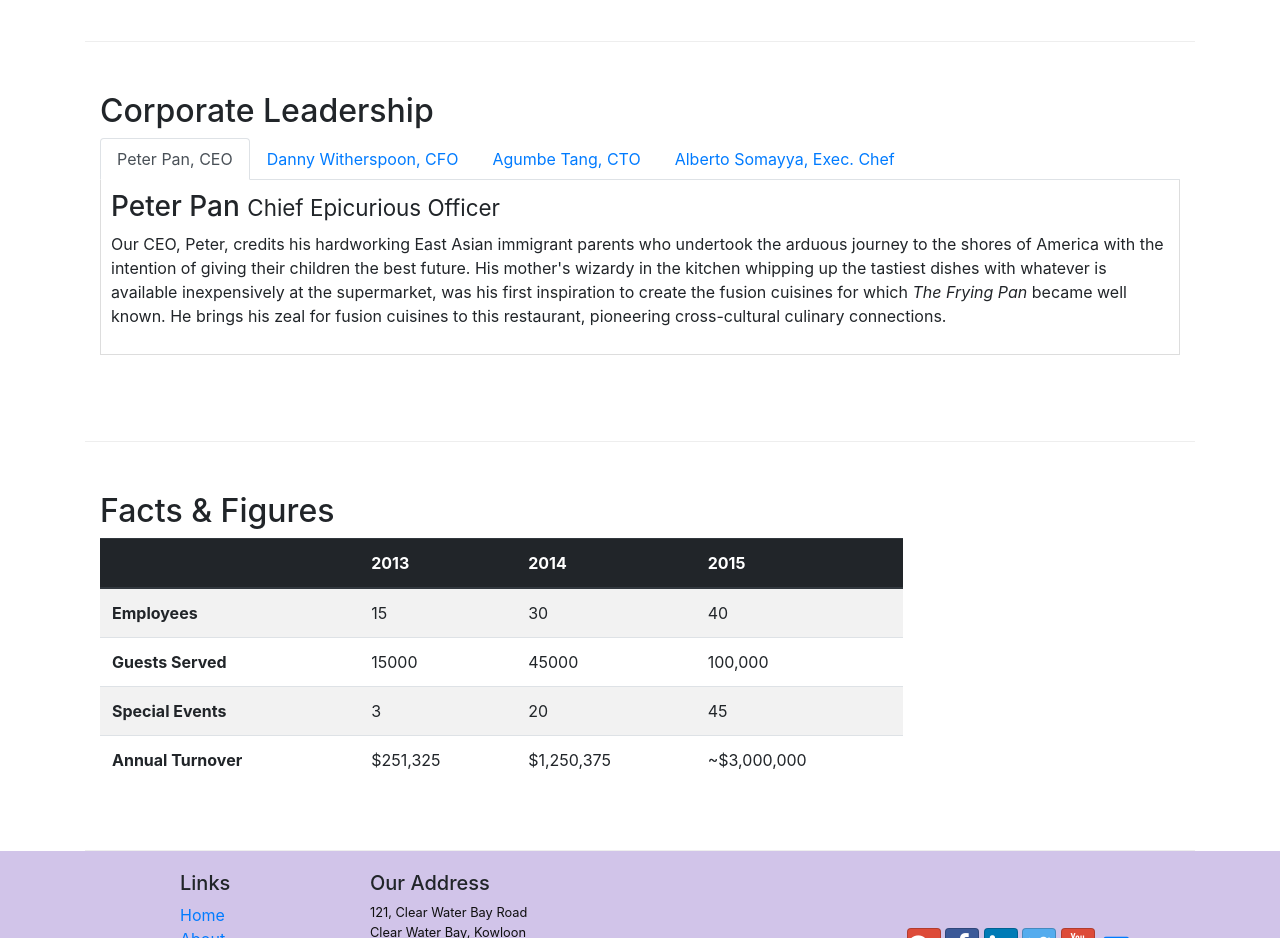
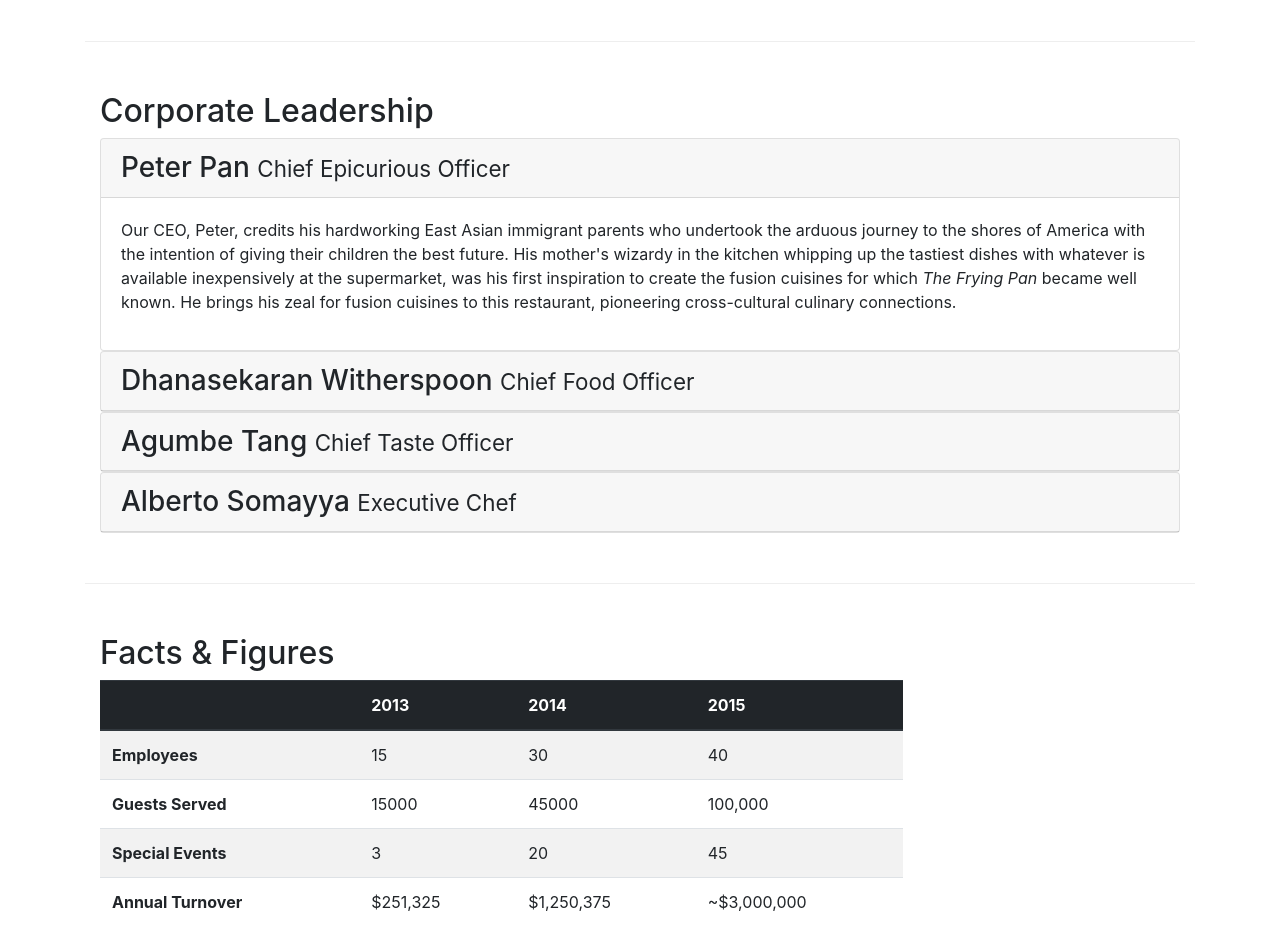
Before and after one commit to utkarshlath/Bootstrap-Restaurant, a website: page aboutus.html in a window 1280 px wide. Shown: the part 920-1858 px from the top of the page. Drawn offline with nearby package versions, Linux system fonts and the light colour scheme.

Commit message:
Accordion

```diff
--- a/aboutus.html
+++ b/aboutus.html
@@ -98,40 +98,63 @@
         <div class="row row-content">
             <div class="col-12">
                 <h2>Corporate Leadership</h2>
-                <ul class="nav nav-tabs">
-                    <li class="nav-item">
-                      <a class="nav-link active" href="#peter"
-                        role="tab" data-toggle="tab">Peter Pan, CEO</a>
-                    </li>
-                    <li class="nav-item">
-                      <a class="nav-link" href="#danny" role="tab"
-                        data-toggle="tab">Danny Witherspoon, CFO</a>
-                    </li>
-                    <li class="nav-item">
-                      <a class="nav-link" href="#agumbe"role="tab"
-                        data-toggle="tab">Agumbe Tang, CTO</a>
-                    </li>
-                    <li class="nav-item">
-                      <a class="nav-link" href="#alberto" role="tab"
-                        data-toggle="tab">Alberto Somayya, Exec. Chef</a>
-                    </li>
-                </ul>
-                <div class="tab-content">
-                    <div role="tabpanel" class="tab-pane fade show active" id="peter">
-                        <h3>Peter Pan <small>Chief Epicurious Officer</small></h3>
-                        <p class="d-none d-sm-block">Our CEO, Peter, credits his hardworking East Asian immigrant parents who undertook the arduous journey to the shores of America with the intention of giving their children the best future. His mother's wizardy in the kitchen whipping up the tastiest dishes with whatever is available inexpensively at the supermarket, was his first inspiration to create the fusion cuisines for which <em>The Frying Pan</em> became well known. He brings his zeal for fusion cuisines to this restaurant, pioneering cross-cultural culinary connections.</p>
+
+                <div id="accordion">
+                    <div class="card">
+                        <div class="card-header">
+                            <h3 class="mb-0">
+                                <a data-toggle="collapse" data-target="#peter">
+                                    Peter Pan <small>Chief Epicurious Officer</small>
+                                </a>
+                            </h3>
+                        </div>
+                        <div role="tabpanel" class="collapse show" id="peter" data-parent="#accordion">
+                            <div class="card-body">
+                                <p class="d-none d-sm-block">Our CEO, Peter, credits his hardworking East Asian immigrant parents who undertook the arduous journey to the shores of America with the intention of giving their children the best future. His mother's wizardy in the kitchen whipping up the tastiest dishes with whatever is available inexpensively at the supermarket, was his first inspiration to create the fusion cuisines for which <em>The Frying Pan</em> became well known. He brings his zeal for fusion cuisines to this restaurant, pioneering cross-cultural culinary connections.</p>
+                            </div>
+                        </div>
                     </div>
-                    <div role="tabpanel" class="tab-pane fade" id="danny">
-                        <h3>Dhanasekaran Witherspoon <small>Chief Food Officer</small></h3>
-                        <p class="d-none d-sm-block">Our CFO, Danny, as he is affectionately referred to by his colleagues, comes from a long established family tradition in farming and produce. His experiences growing up on a farm in the Australian outback gave him great appreciation for varieties of food sources. As he puts it in his own words, <em>Everything that runs, wins, and everything that stays, pays!</em></p>
+                    <div class="card">
+                        <div class="card-header" role="tab" id="dannyhead">
+                        <h3 class="mb-0">
+                            <a class="collapsed" data-toggle="collapse" data-target="#danny">
+                            Dhanasekaran Witherspoon <small>Chief Food Officer</small>
+                            </a>
+                        </h3>
+                        </div>
+                        <div class="collapse" id="danny" data-parent="#accordion">
+                            <div class="card-body">
+                                <p class="d-none d-sm-block">Our CFO, Danny, as he is affectionately referred to by his colleagues, comes from a long established family tradition in farming and produce. His experiences growing up on a farm in the Australian outback gave him great appreciation for varieties of food sources. As he puts it in his own words,<em> Everything that runs, wins, and everything that stays, pays!</em></p>
+                            </div>
+                        </div>
                     </div>
-                    <div role="tabpanel" class="tab-pane fade" id="agumbe">
-                        <h3>Agumbe Tang <small>Chief Taste Officer</small></h3>
-                        <p class="d-none d-sm-block">Blessed with the most discerning gustatory sense, Agumbe, our CTO, personally ensures that every dish that we serve meets his exacting tastes. Our chefs dread the tongue lashing that ensues if their dish does not meet his exacting standards. He lives by his motto, <em>You click only if you survive my lick.</em></p>
+                    <div class="card">
+                        <div class="card-header" role="tab" id="agumbehead">
+                            <h3 class="mb-0">
+                                <a class="collapsed" data-toggle="collapse" data-target="#agumbe">
+                                    Agumbe Tang <small>Chief Taste Officer</small>
+                                </a>
+                            </h3>
+                        </div>
+                        <div class="collapse" id="agumbe" data-parent="#accordion">
+                            <div class="card-body">
+                                <p class="d-none d-sm-block">Blessed with the most discerning gustatory sense, Agumbe, our CTO, personally ensures that every dish that we serve meets his exacting tastes. Our chefs dread the tongue lashing that ensues if their dish does not meet his exacting standards. He lives by his motto, <em>You click only if you survive my lick.</em></p>
+                            </div>
+                        </div>
                     </div>
-                    <div role="tabpanel" class="tab-pane fade" id="alberto">
-                        <h3>Alberto Somayya <small>Executive Chef</small></h3>
-                        <p class="d-none d-sm-block">Award winning three-star Michelin chef with wide International experience having worked closely with whos-who in the culinary world, he specializes in creating mouthwatering Indo-Italian fusion experiences. He says, <em>Put together the cuisines from the two craziest cultures, and you get a winning hit! Amma Mia!</em></p>
+                    <div class="card">
+                        <div class="card-header" role="tab" id="albertohead">
+                            <h3 class="mb-0">
+                                <a class="collapsed" data-toggle="collapse" data-target="#alberto">
+                                Alberto Somayya <small>Executive Chef</small>
+                                </a>
+                            </h3>
+                        </div>
+                        <div class="collapse" id="alberto" data-parent="#accordion">
+                            <div class="card-body">
+                                <p class="d-none d-sm-block">Award winning three-star Michelin chef with wide International experience having worked closely with whos-who in the culinary world, he specializes in creating mouthwatering Indo-Italian fusion experiences. He says,<em> Put together the cuisines from the two craziest cultures, and you get a winning hit! Amma Mia!</em></p>
+                            </div>
+                        </div>
                     </div>
                 </div>
             </div>
```
